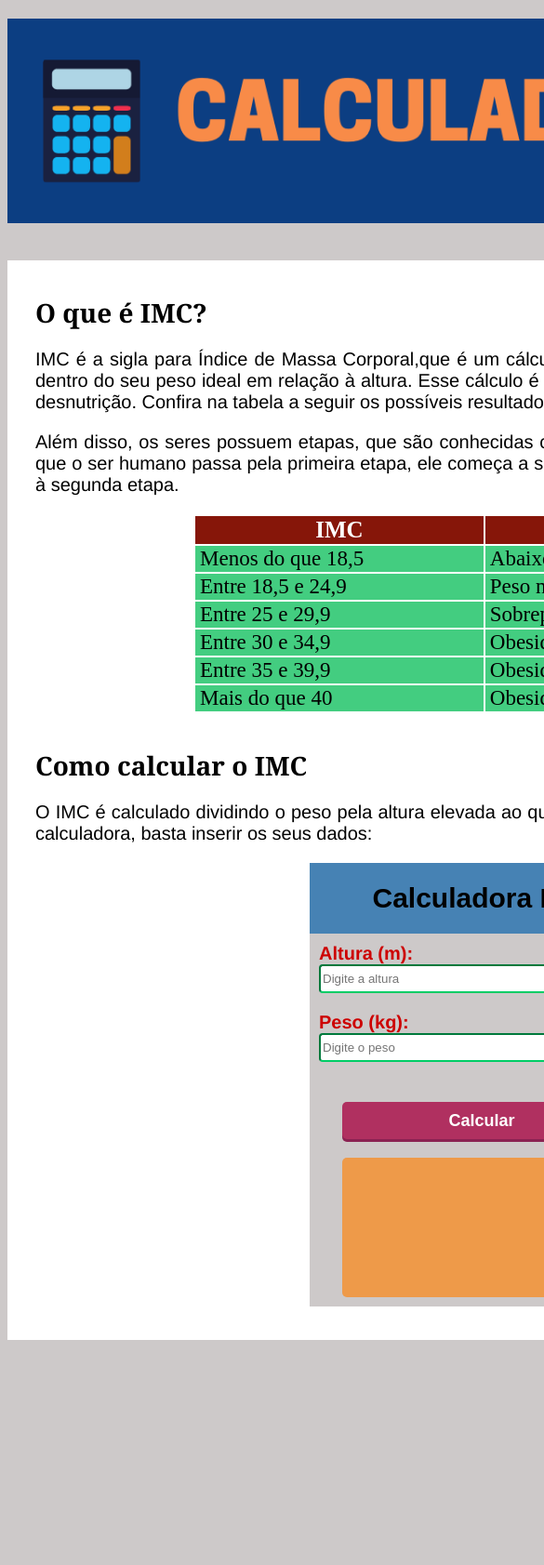
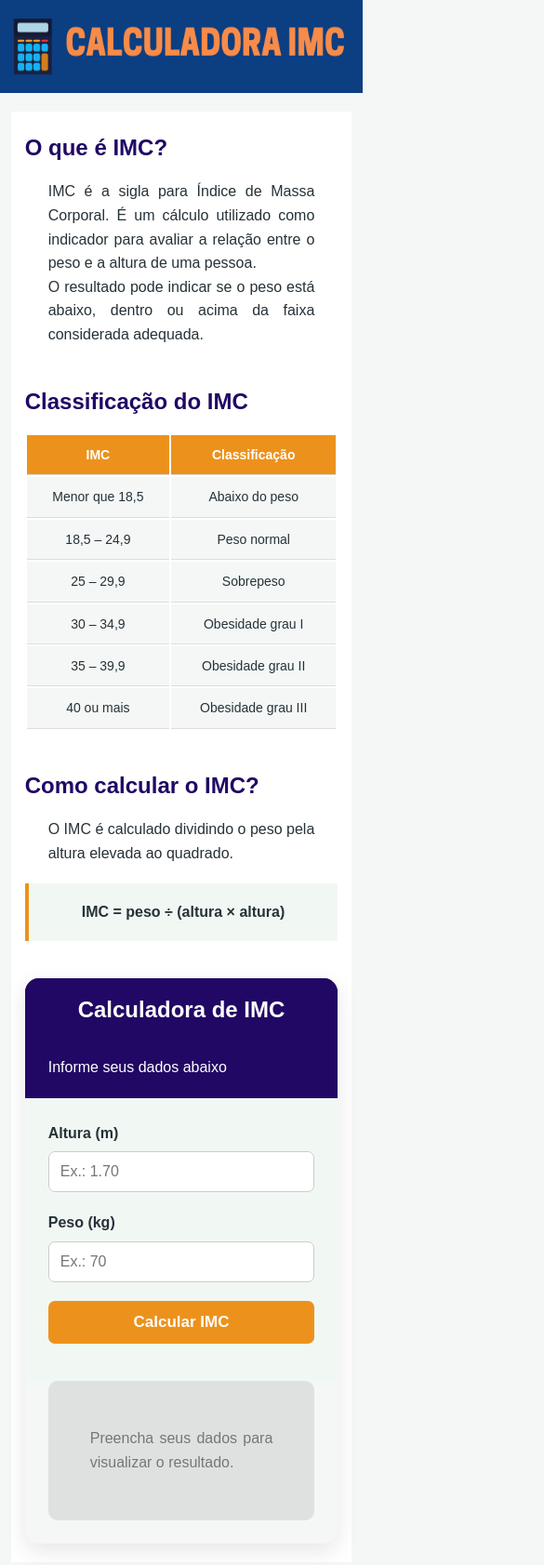
Before and after one commit to Eliana-061/calculadora_imc, a plain HTML site: page index.html in a window 390 px wide. Shown: the top 1683 px of the page at 93% size, 585 px wide, since content can reach past the window. Before the commit the page ends 1449 px from the top, so only its background shows below. Drawn offline with Linux system fonts and the light colour scheme.

Commit message:
Add files via upload

```diff
--- a/index.html
+++ b/index.html
@@ -1,126 +1,148 @@
 <!DOCTYPE html>
-<html>
+<html lang="en">
+
 <head>
-	<meta charset="utf-8">
+  <meta charset="UTF-8">
+  <meta name="viewport" content="width=device-width, initial-scale=1.0">
+  <link rel="shortcut icon" href="imagens/favicon.png">
+  <link rel="stylesheet" href="style.css">
   <title>Calculadora IMC</title>
-	<link rel="shortcut icon" href="imagens/favicon.png">
-	<link rel="stylesheet" type="text/css" href="css/estilo.css">
 </head>
+
 <body>
-	<div id="logo">
-		<img src="imagens/logo.png" alt="Logo Calculadora IMC" id="logo_imagem">
-	</div>
-	<br><br>
-	<div id="container">
-		<br>
-		<div class="caixa_text">
-			<h1 id="titulo"> O que é IMC?</h2>
-			<div class="text">
+
+  <header class="banner">
+    <img src="imagens/logo.png" alt="Calculadora de IMC logo" class="logo">
+  </header>
+
+  <main class="container">
+     <!-- SOBRE O IMC -->
+      <section class="section">
+          <h1>O que é IMC?</h1>
           <p>
-					IMC é a sigla para Índice de Massa Corporal,que é um cálculo que serve para avaliar se a pessoa está dentro do seu peso ideal em relação à altura. Esse cálculo é usado para detectar casos de obesidade ou desnutrição. Confira na tabela a seguir os  possíveis resultados do cálculo do IMC:
+              IMC é a sigla para Índice de Massa Corporal.
+              É um cálculo utilizado como indicador para avaliar
+              a relação entre o peso e a altura de uma pessoa.
           </p>
           <p>
-					Além disso, os seres possuem etapas, que são conhecidas como vida e morte. A partir do momento em que o ser humano passa pela primeira etapa, ele começa a se desenvolver nas fases da vida, até chegar à segunda etapa.
+              O resultado pode indicar se o peso está abaixo,
+              dentro ou acima da faixa considerada adequada.
           </p>
-			</div>
-			<div >
-				<table border="0" id="tabela_imc">
-					<thead id="titulo_tabela">
-						<tr >
+      </section>
+
+     <!-- TABELA -->
+      <section class="section">
+          <h2>Classificação do IMC</h2>
+
+          <div class="table_container">
+            <table>
+              <thead> <!--Titulo da tabela-->
+                <tr>
                   <th>IMC</th>
-							<th>Resultado</th>
+                  <th>Classificação</th>
                 </tr>
-					</thead>
-					<tbody id="tabela_body">
+              </thead> <!--Titulo da tabela-->
+
+              <tbody><!--Corpo da tabela-->
                 <tr>
-							<td>Menos do que 18,5</td>
+                  <td>Menor que 18,5</td>
                   <td>Abaixo do peso</td>
                 </tr>
                 <tr>
-							<td>Entre 18,5 e 24,9</td>
+                  <td>18,5 – 24,9</td>
                   <td>Peso normal</td>
                 </tr>
                 <tr>
-							<td>Entre 25 e 29,9</td>
+                  <td>25 – 29,9</td>
                   <td>Sobrepeso</td>
                 </tr>
                 <tr>
-							<td>Entre 30 e 34,9</td>
-							<td>Obesidade grau 1</td>
+                  <td>30 – 34,9</td>
+                  <td>Obesidade grau I</td>
                 </tr>
                 <tr>
-							<td>Entre 35 e 39,9</td>
-							<td>Obesidade grau 2</td>
+                  <td>35 – 39,9</td>
+                  <td>Obesidade grau II</td>
                 </tr>
                 <tr>
-							<td>Mais do que 40</td>
-							<td>Obesidade grau 3</td>
+                  <td>40 ou mais</td>
+                  <td>Obesidade grau III</td>
                 </tr>
-					</tbody>
+              </tbody><!--Corpo da tabela-->
             </table>
+          </div>
+      </section>
+
+    <!-- COMO CALCULAR -->
+      <section class="section">
+        <h2>Como calcular o IMC?</h2>
+        <p>
+          O IMC é calculado dividindo o peso pela altura
+          elevada ao quadrado.
+        </p>
+        <div class="formula">
+          IMC = peso ÷ (altura × altura)
+        </div>
+      </section>
+
+    <!-- CALCULADORA -->
+    <section class="section">
+        <section class="calculadora_section">
+          <div class="calculadora">
+            <div class="calculadora_header">
+                <h2>Calculadora de IMC</h2>
+                <p>Informe seus dados abaixo</p>
+            </div>
+
+            <div class="calculadora_body">
+              <!-- Formulário -->
+              <form id="imcForm">
+                <div class="form_caixa">
+                  <label for="altura">
+                    Altura (m)
+                  </label>
+                  <input
+                      type="number"
+                      id="altura"
+                      placeholder="Ex.: 1.70"
+                      step="0.01"
+                      min="0"
+                  >
+                </div>
+
+                <div class="form_caixa">
+                  <label for="peso">
+                      Peso (kg)
+                  </label>
+                  <input
+                      type="number"
+                      id="peso"
+                      placeholder="Ex.: 70"
+                      step="0.01"
+                      min="0"
+                  >
+                </div>
+
+                <!-- Botão calcular -->
+                <button type="submit" class="calcular">
+                    Calcular IMC
+                </button>
+              </form>
 
             </div>
-		</div>
-		<br>
-		<div class="caixa_text">
-			<h1 id="titulo"> Como calcular o IMC</h2>
-			<div class="text">
-				<p>
-					O IMC é calculado dividindo o peso pela altura elevada ao quadrado. Você também pode utilizar a nossa calculadora, basta inserir os seus dados:
+            <!-- RESULTADO -->
+            <div id ="resultado" class="resultado" aria-live="polite">
+                <p class="resultado-placeholder">
+                    Preencha seus dados para visualizar o resultado.
                 </p>
             </div>
-		</div>
-		<div class="calculadora">
-			<div class="form" id="caixatitulo">
-				<h1 id="titulocalc"> Calculadora IMC</h2>
-			</div>
-			<div class="form">
-				<label for="altura" >Altura (m): </label><br>
-				<input type="number" name="altura" id="altura" placeholder="Digite a altura"><br>
-			</div>
-			<div class="form">
-				<label for="peso">Peso (kg): </label><br>
-				<input type="number" name="peso" id="peso" placeholder="Digite o peso"><br><br>
-			</div>
-			<div class="form" id="botao">
-				<button class="calcular">Calcular</button>
-				<br>
-			</div>
-			<div class="form">
-				<div id="resultado"></div>
-			</div>
-		</div>
-		<br><br>
-	</div>
-	<script type="text/javascript">
-		var calcular = document.querySelector(".calcular");
-		calcular.addEventListener("click", ()=>{
-			var altura = document.querySelector("#altura").value;
-			var peso = document.querySelector("#peso").value;
 
-			imc = peso/(altura*altura);
-			if(imc<18.5){
-				situacao = "Abaixo do peso";
-			}
+          </div> <!-- Div Calculadora -->
+        </section> <!-- Section Calculadora -->
 
-			if(imc>18.5 && imc<24.9){
-				situacao = " Peso normal";
-			}
-			if(imc>25 && imc<29.9){
-				situacao = " Sobrepeso";
-			}
-			if(imc>30 && imc<34.9){
-				situacao = " Obesidade grau 1";
-			}
-			if(imc>35 && imc<39.9){
-				situacao = " Obesidade grau 2";
-			}
-			if(imc>40){
-				situacao = " Obesidade grau 3";
-			}
+     </section>
+  </main>
 
-			document.querySelector('#resultado').innerText = 'IMC: '+imc+" Situação: "+situacao
-		});
-	</script>
+  <script src="script.js"></script>
 </body>
 </html>
--- /dev/null
+++ b/script.js
@@ -0,0 +1,90 @@
+//Declaração das variáveis
+const form = document.querySelector("#imcForm");
+const alturaInput = document.querySelector("#altura");
+const pesoInput = document.querySelector("#peso");
+const resultado = document.querySelector("#resultado");
+
+form.addEventListener("submit", function (event) {
+
+  event.preventDefault();
+    const altura = Number(alturaInput.value);
+    const peso = Number(pesoInput.value);
+
+    //Validação dos campos
+    if (!altura || !peso) {
+        mostrarErro("Preencha todos os campos.");
+        return;
+    }
+
+    if (altura <= 0 || peso <= 0) {
+        mostrarErro("Digite valores maiores que zero.");
+        return;
+    }
+
+    //Cálculo do IMC
+    const imc = peso / (altura * altura);
+    const imcFinal = imc.toFixed(2);
+    const classificacao = classificarIMC(imc);
+
+    //Exibe o resultado
+    mostrarResultado(imcFinal, classificacao);
+});
+
+//Classificação do IMC de acordo com o resultado
+function classificarIMC(imc) {
+    if (imc < 18.5) {
+        return {
+            nome: "Abaixo do peso",
+            classe: "abaixo"
+        };
+    } else if (imc < 25) {
+        return {
+            nome: "Peso normal",
+            classe: "normal"
+        };
+    } else if (imc < 30) {
+        return {
+            nome: "Sobrepeso",
+            classe: "sobrepeso"
+        };
+    } else if (imc < 35) {
+        return {
+            nome: "Obesidade grau I",
+            classe: "obesidade"
+        };
+    } else if (imc < 40) {
+        return {
+            nome: "Obesidade grau II",
+            classe: "obesidade"
+        };
+    } else {
+        return {
+            nome: "Obesidade grau III",
+            classe: "obesidade"
+        };
+    }
+}
+
+function mostrarResultado(imc, classificacao) {
+    resultado.className = `resultado ${classificacao.classe}`;
+    resultado.innerHTML = `
+        <span class="resultado_label">
+            Seu IMC é
+        </span>
+        <strong class="valor_imc">
+            ${imc}:
+        </strong>
+        <span class="classificacao">
+            ${classificacao.nome}
+        </span>
+    `;
+}
+
+function mostrarErro(mensagem) {
+    resultado.className = "resultado erro";
+    resultado.innerHTML = `
+        <p>
+            ⚠️ ${mensagem}
+        </p>
+    `;
+}
--- /dev/null
+++ b/style.css
@@ -0,0 +1,230 @@
+* {
+    margin: 0;
+    padding: 0;
+    box-sizing: border-box;
+}
+body {
+    font-family: Arial, Helvetica, sans-serif;
+    background: #f4f7f6;
+    color: #263238;
+    line-height: 1.6;
+}
+
+/* HEADER */
+.banner {
+    width: 100%;
+}
+.banner img{
+    display: block;
+    width: 100%;
+    height: auto;
+}
+
+/* CONTAINER */
+.container {
+    width: min(1000px, 92%);
+    margin: 40px auto;
+}
+
+/* SEÇÕES */
+.section {
+    background: #ffffff;
+    padding: 30px;
+}
+.section h1,
+.section h2 {
+    color: #210864;
+    margin-bottom: 15px;
+}
+.section p {
+    font-size: 17px;
+    margin-bottom: 15px;
+    margin: 0 25px 0 25px;
+    text-align: justify;
+}
+
+/* TABELA */
+table {
+    width: 100%;
+    max-width: 650px;
+    box-sizing: border-box;
+    border-collapse: false;
+    margin: 25px;
+}
+thead {
+    background: #ec921c;
+    color: white;
+}
+th,
+td {
+    padding: 10px;
+    text-align: center;
+    border-bottom: 1px solid #ddd;
+}
+tbody{
+   background: #f4f7f6;
+}
+tbody tr:hover {
+    background: #dfe0e0;
+}
+
+/* FÓRMULA */
+.formula {
+    background: #f1f8f4;
+    padding: 18px;
+    border-left: 4px solid #ec921c;
+    font-weight: bold;
+    text-align: center;
+    margin-top: 20px;
+}
+
+/* CALCULADORA */
+.calculadora_section {
+    display: flex;
+    justify-content: center;
+}
+.calculadora {
+    width: 520px;
+    max-width: 100%;
+    background: #f4f7f6;
+    border-radius: 15px;
+    overflow: hidden;
+    box-shadow: 0 8px 25px rgba(0, 0, 0, 0.1);
+}
+/* Cabeçalho da calculadora*/
+.calculadora_header {
+    background: #210864;
+    color: white;
+    padding-bottom: 20px;
+    text-align: center;
+}
+.calculadora_header h2 {
+    background: #210864;
+    color: white;
+    padding: 15px;
+    text-align: center;
+}
+.calculadora_body{
+  background: #f1f8f4;
+  padding-bottom: 15px;
+}
+/* Formulário */
+form {
+    padding: 25px;
+}
+.form_caixa {
+    margin-bottom: 20px;
+}
+.form_caixa label {
+    display: block;
+    margin-bottom: 7px;
+    font-weight: bold;
+}
+.form_caixa input {
+    width: 100%;
+    padding: 12px;
+    border: 1px solid #ccc;
+    border-radius: 7px;
+    font-size: 16px;
+    outline: none;
+}
+
+/* Botão*/
+.calcular {
+    width: 100%;
+    padding: 13px;
+    border: none;
+    border-radius: 7px;
+    background: #ec921c;
+    color: white;
+    font-size: 17px;
+    font-weight: bold;
+    cursor: pointer;
+}
+.calcular:hover {
+    background: #db7f07;
+    transform: translateY(-1px);
+}
+
+/* RESULTADO */
+.resultado {
+    margin: 0 25px 25px;
+    min-height: 150px;
+    border-radius: 10px;
+    background: #dfe0e0;
+    display: flex;
+    flex-direction: column;
+    align-items: center;
+    justify-content: center;
+    text-align: center;
+    padding: 20px;
+}
+.resultado-placeholder {
+    color: #777;
+}
+.resultado-label {
+    font-size: 16px;
+}
+.valor-imc {
+    font-size: 42px;
+    margin: 5px 0;
+}
+.classificacao {
+    font-size: 19px;
+    font-weight: bold;
+}
+
+/* Cores do resultaddo*/
+.resultado.abaixo {
+    background: #d1b350;
+}
+.resultado.normal {
+    background: #66d48f;
+}
+.resultado.sobrepeso {
+    background: #e2873c;
+}
+.resultado.obesidade {
+    background: #e45353;
+}
+.resultado.erro {
+    background: #942a2a;
+    color: #eec0bc;
+}
+
+/*Versão Mobile*/
+@media (max-width: 768px) {
+    .banner img {
+        width: 100%;
+        min-height: 100px;
+    }
+    .container {
+        width: 94%;
+        margin: 20px auto;
+    }
+    .section {
+        padding: 20px 15px;
+        box-sizing: border-box;
+    }
+    .section h1,
+    .section h2 {
+        font-size: 24px;
+    }
+    .section p {
+        font-size: 16px;
+    }
+    table{
+      width: 100%;
+      max-width: 100%;
+      box-sizing: border-box;
+      margin: 0;
+    }
+    th,
+    td {
+        padding: 10px 6px;
+        font-size: 14px;
+    }
+    .calculator {
+        width: 100%;
+    }
+}
```
Lines whose indentation alone changed are shown as unchanged.
